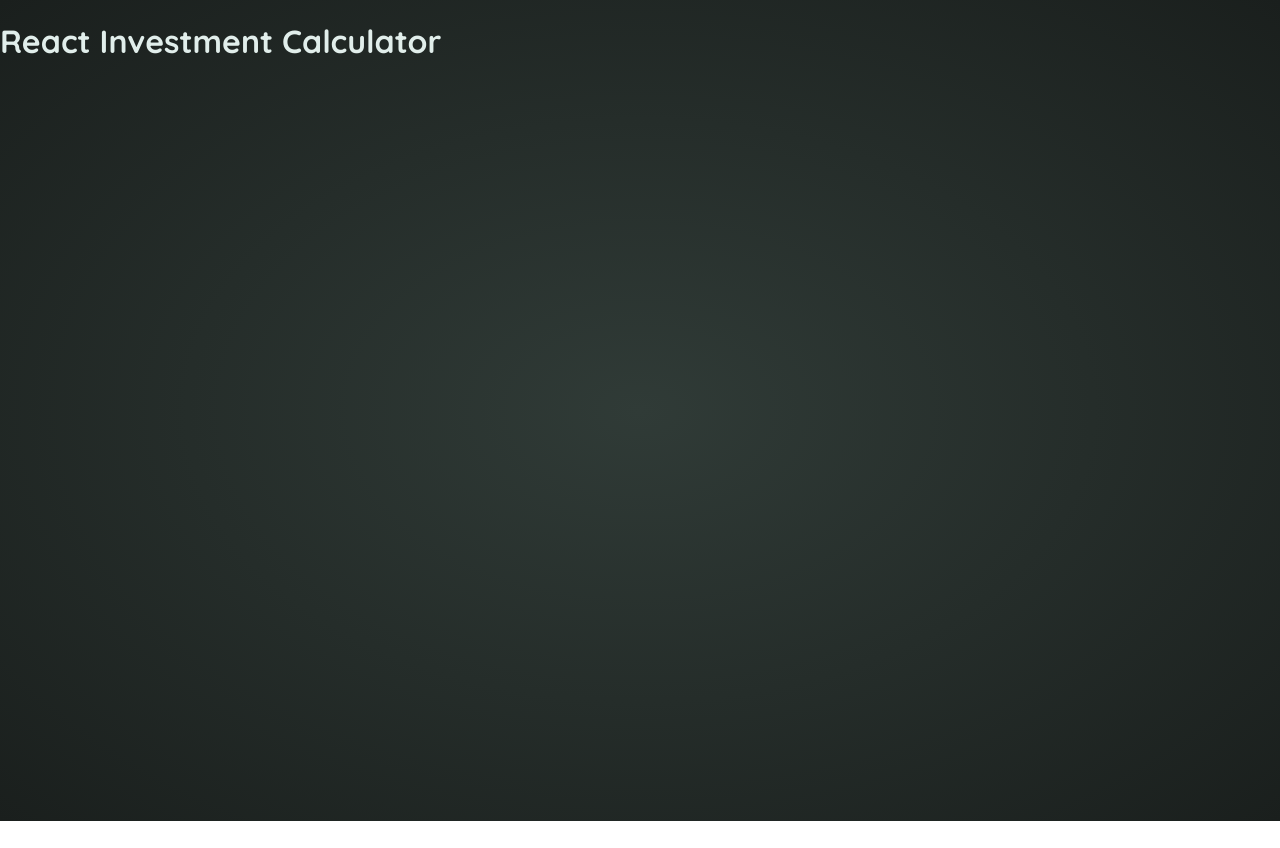
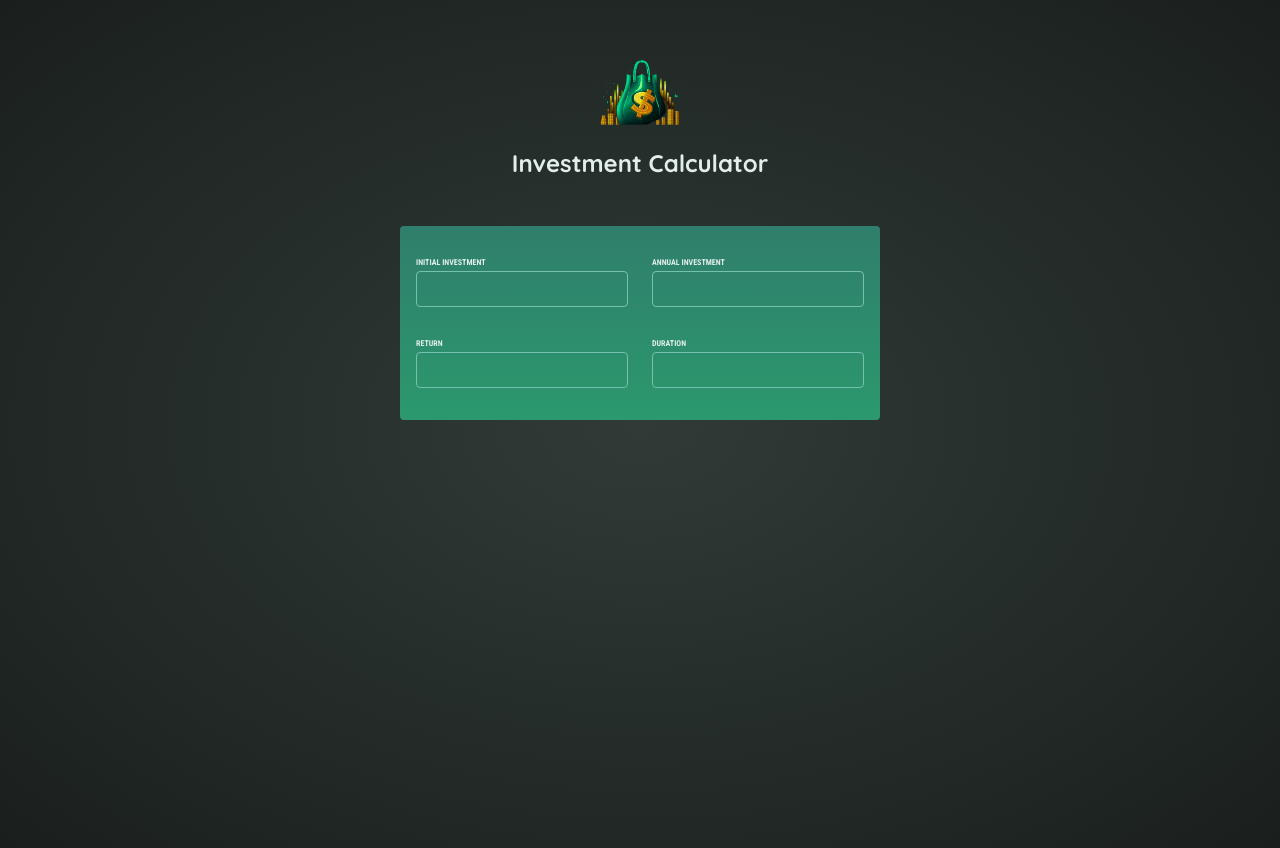
Before and after one commit to amanpreet04/react-investment-calculator, a React (Vite) app: page / in a window 1280 px wide. Before the commit the page ends 821 px from the top, so only its background shows below. Built offline with nearby package versions, Linux system fonts and the light colour scheme.

Commit message:
Added Header and UserInput component

```diff
--- a/src/App.jsx
+++ b/src/App.jsx
@@ -1,7 +1,13 @@
+import Header from "./components/Header";
+import UserInput from "./components/UserInput";
+
 function App() {
   return (
-    <h1>React Investment Calculator</h1>
-  )
+    <main>
+      <Header />
+      <UserInput />
+    </main>
+  );
 }
 
-export default App
+export default App;
--- /dev/null
+++ b/src/components/Header.jsx
@@ -0,0 +1,8 @@
+export default function Header() {
+  return (
+    <div id="header">
+      <img src="investment-calculator-logo.png" alt="image" />
+      <h1>Investment Calculator</h1>
+    </div>
+  );
+}
--- /dev/null
+++ b/src/components/UserInput.jsx
@@ -0,0 +1,26 @@
+export default function UserInput() {
+  return (
+    <section id="user-input">
+      <div className="input-group">
+        <p>
+          <label>Initial Investment</label>
+          <input type="number" required />
+        </p>
+        <p>
+          <label>Annual Investment</label>
+          <input type="number" required />
+        </p>
+      </div>
+      <div className="input-group">
+        <p>
+          <label>Return</label>
+          <input type="number" required />
+        </p>
+        <p>
+          <label>duration</label>
+          <input type="number" required />
+        </p>
+      </div>
+    </section>
+  );
+}
```
